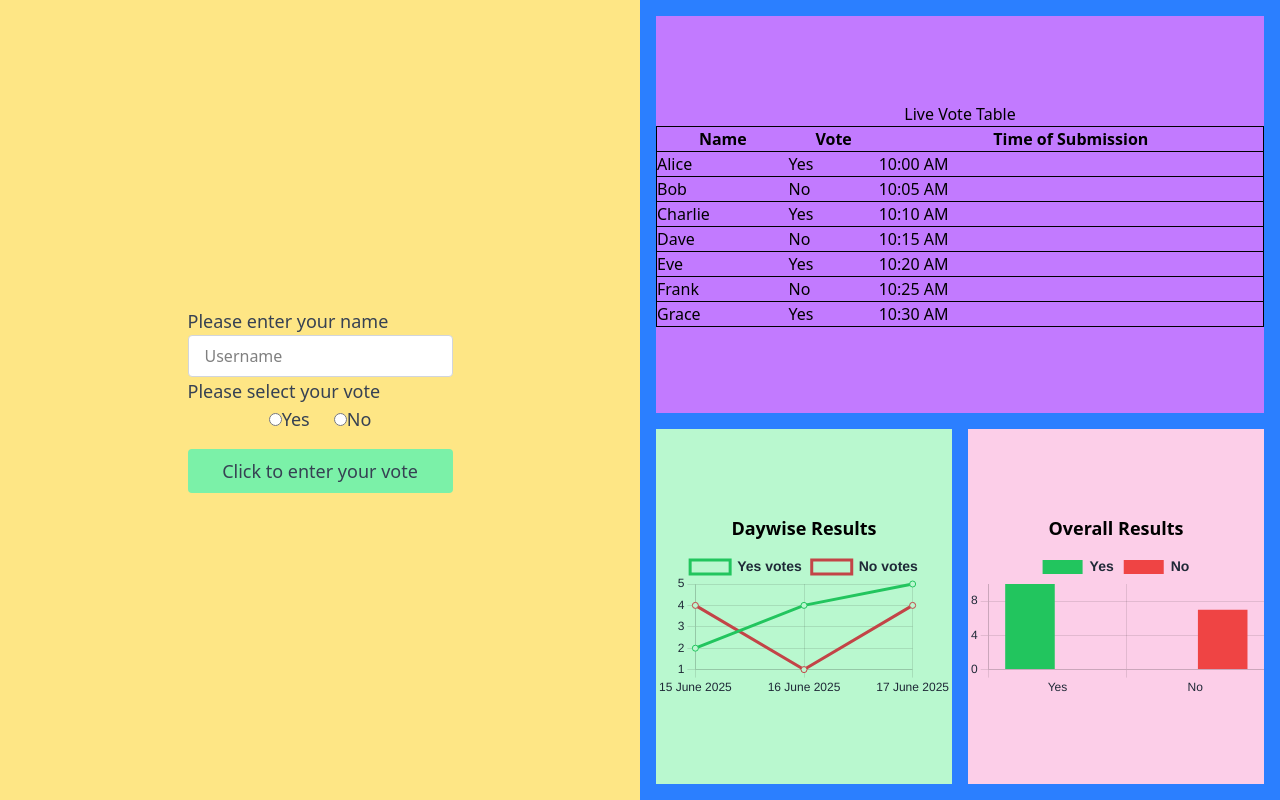
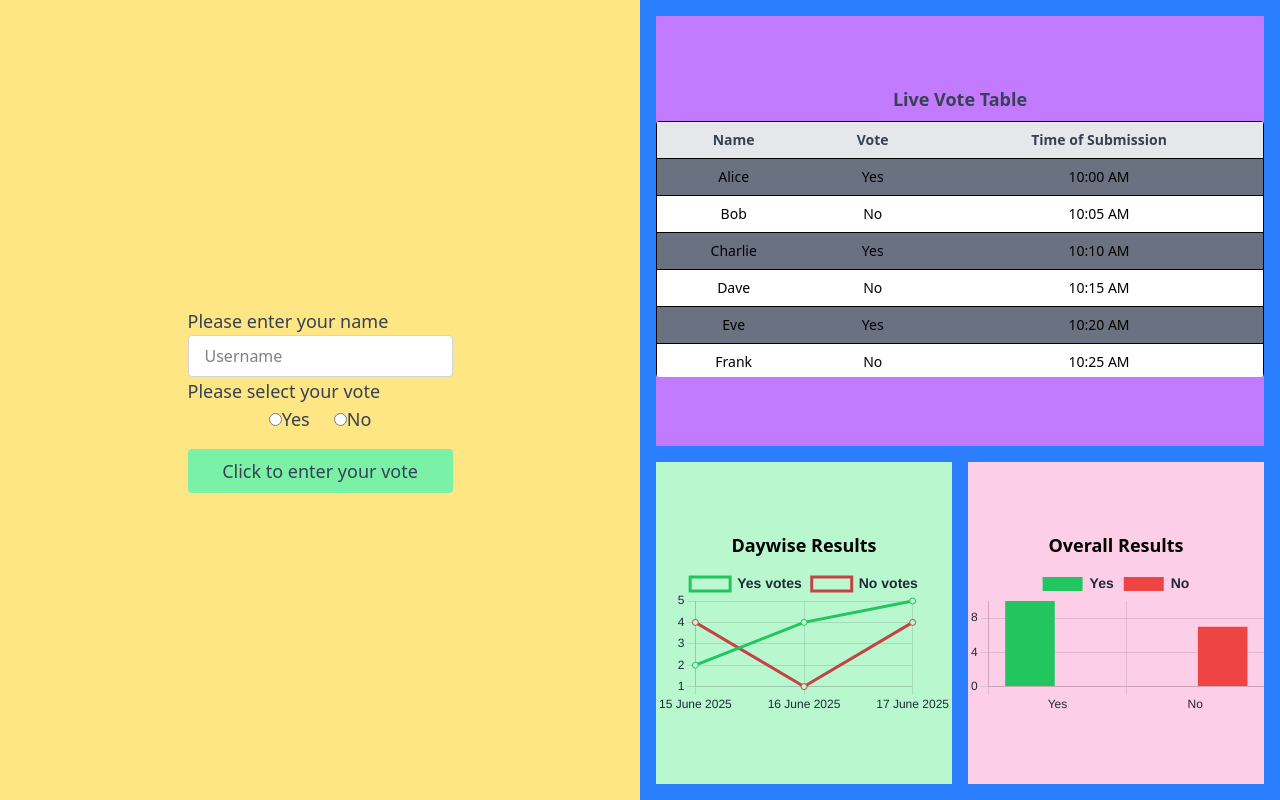
Before and after one commit to shubhamrustagi/pollingSystem, a React (Vite) app in the folder frontend/: page / in a window 1280 px wide. Built offline with nearby package versions, Linux system fonts and the light colour scheme.

Commit message:
added scrollable

```diff
--- a/frontend/src/components/ChartComponents/LiveTable.jsx
+++ b/frontend/src/components/ChartComponents/LiveTable.jsx
@@ -10,27 +10,30 @@
     ]
     return (
         <div className="bg-purple-400 col-span-2 flex flex-col items-center justify-center">
-            <h2>Live Vote Table</h2>
-            <table className="w-full border ">
-                <thead>
+            <h2 className="text-lg font-semibold mb-2 text-center text-gray-700">Live Vote Table</h2>
+            <div className="w-full max-h-64 overflow-y-auto rounded">
+                <table className="w-full text-sm text-center border ">
+                    <thead className="bg-gray-200 text-gray-700 sticky top-0 z-10">
                         <tr>
-                        <th>Name</th>
-                        <th>Vote</th>
-                        <th>Time of Submission</th>
+                            <th className="px-4 py-2">Name</th>
+                            <th className="px-4 py-2">Vote</th>
+                            <th className="px-4 py-2">Time of Submission</th>
                         </tr>
                     </thead>
                     <tbody>
                         {
                             dummyVotes.map((vote) => (
-                            <tr className="border">
-                                <td>{vote.name}</td>
-                                <td>{vote.vote}</td>
-                                <td>{vote.timeOfSubmission}</td>
+                                <tr className="border-t even:bg-white odd:bg-gray-500">
+                                    <td className="px-4 py-2">{vote.name}</td>
+                                    <td className="px-4 py-2">{vote.vote}</td>
+                                    <td className="px-4 py-2">{vote.timeOfSubmission}</td>
                                 </tr>
                             ))
                         }
                     </tbody>
                 </table>
             </div>
+
+        </div>
     )
 }
```
Lines whose indentation alone changed are shown as unchanged.
